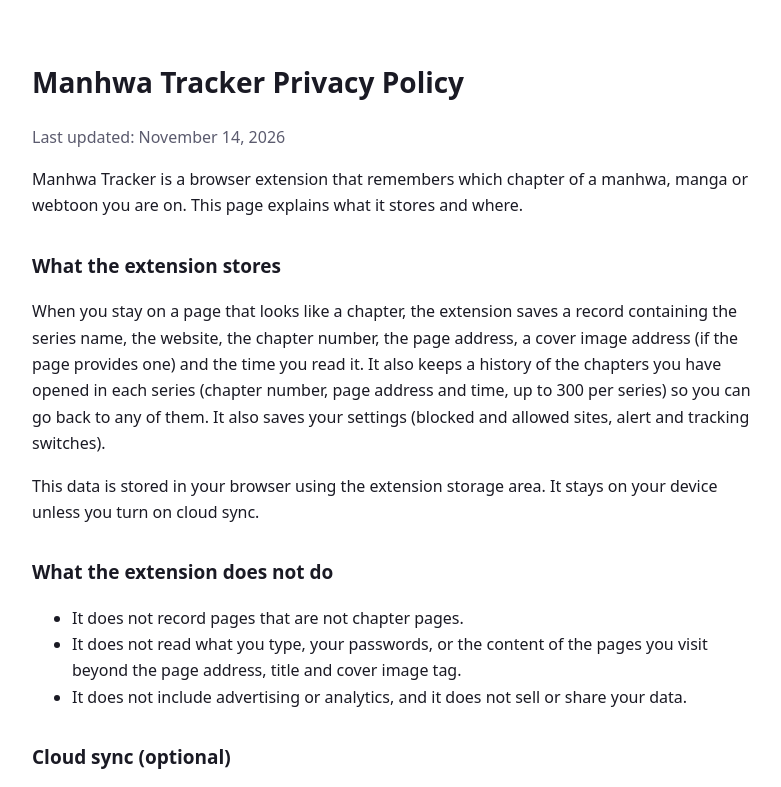
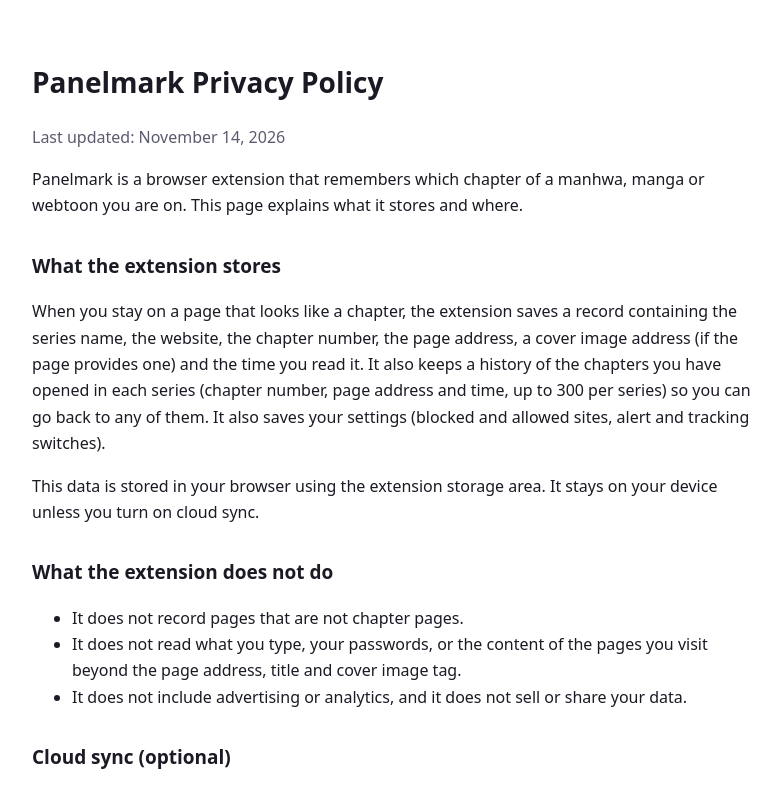
Before and after one commit to titanbuddy/ManhwaTracker, a plain HTML site: page privacy.html in a window 1280 px wide. Shown: the top 787 px of the page, without its empty margins (248-1029 px from the left). Drawn offline with Linux system fonts and the light colour scheme.

Commit message:
Update privacy policy title and content to Panelmark

```diff
--- a/privacy.html
+++ b/privacy.html
@@ -3,7 +3,7 @@
 <head>
 <meta charset="utf-8" />
 <meta name="viewport" content="width=device-width, initial-scale=1" />
-<title>Manhwa Tracker Privacy Policy</title>
+<title>Panelmark Privacy Policy</title>
 <style>
   :root { --bg:#14131a; --text:#ecebf3; --muted:#9a98ab; --accent:#9b84ff; }
   @media (prefers-color-scheme: light) { :root { --bg:#fff; --text:#1a1a24; --muted:#5b5b6e; --accent:#5b3fe0; } }
@@ -15,10 +15,10 @@
 </head>
 <body>
 <main>
-  <h1>Manhwa Tracker Privacy Policy</h1>
+  <h1>Panelmark Privacy Policy</h1>
   <p class="muted">Last updated: November 14, 2026</p>
 
-  <p>Manhwa Tracker is a browser extension that remembers which chapter of a manhwa, manga or webtoon you are on. This page explains what it stores and where.</p>
+  <p>Panelmark is a browser extension that remembers which chapter of a manhwa, manga or webtoon you are on. This page explains what it stores and where.</p>
 
   <h2>What the extension stores</h2>
   <p>When you stay on a page that looks like a chapter, the extension saves a record containing the series name, the website, the chapter number, the page address, a cover image address (if the page provides one) and the time you read it. It also keeps a history of the chapters you have opened in each series (chapter number, page address and time, up to 300 per series) so you can go back to any of them. It also saves your settings (blocked and allowed sites, alert and tracking switches).</p>
```
